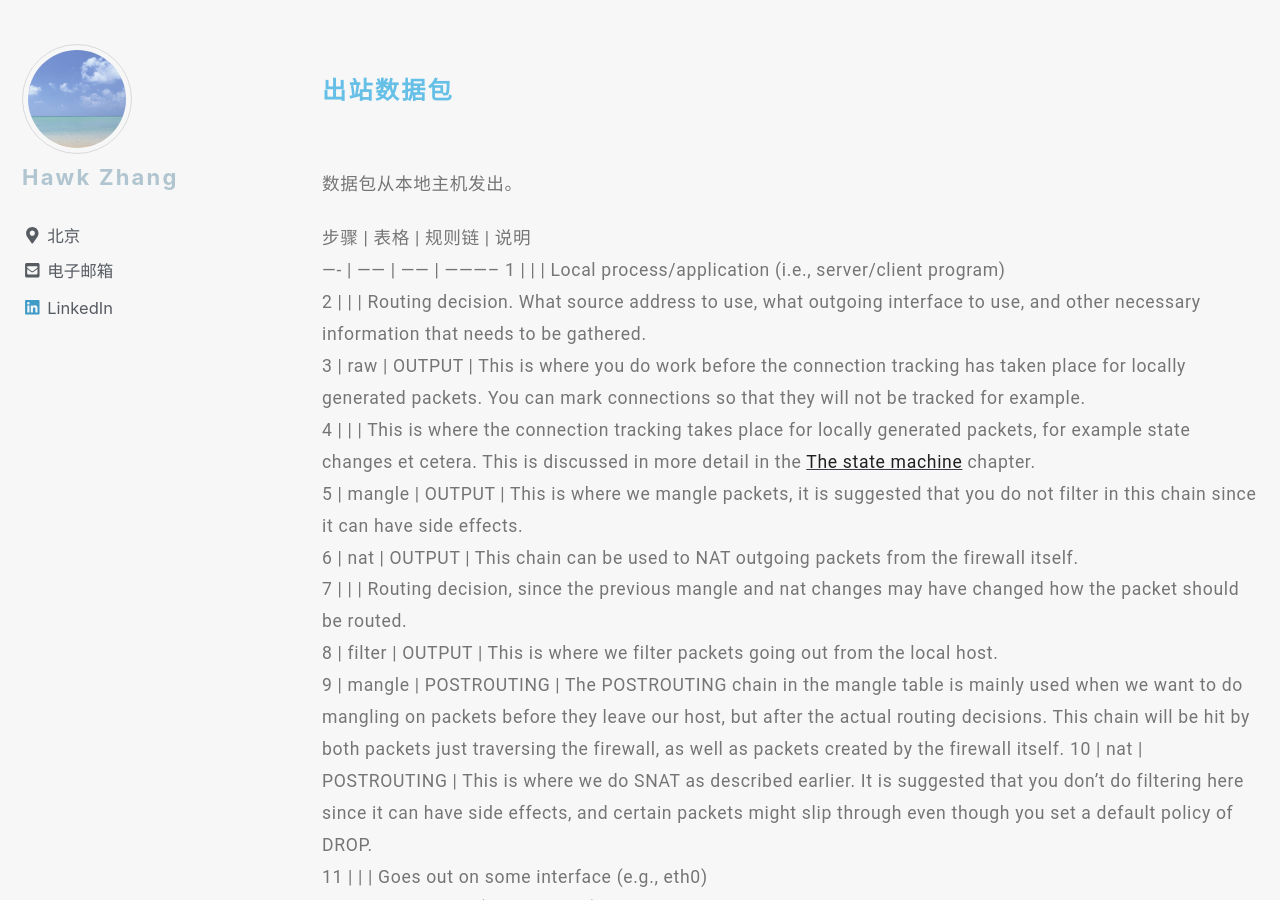
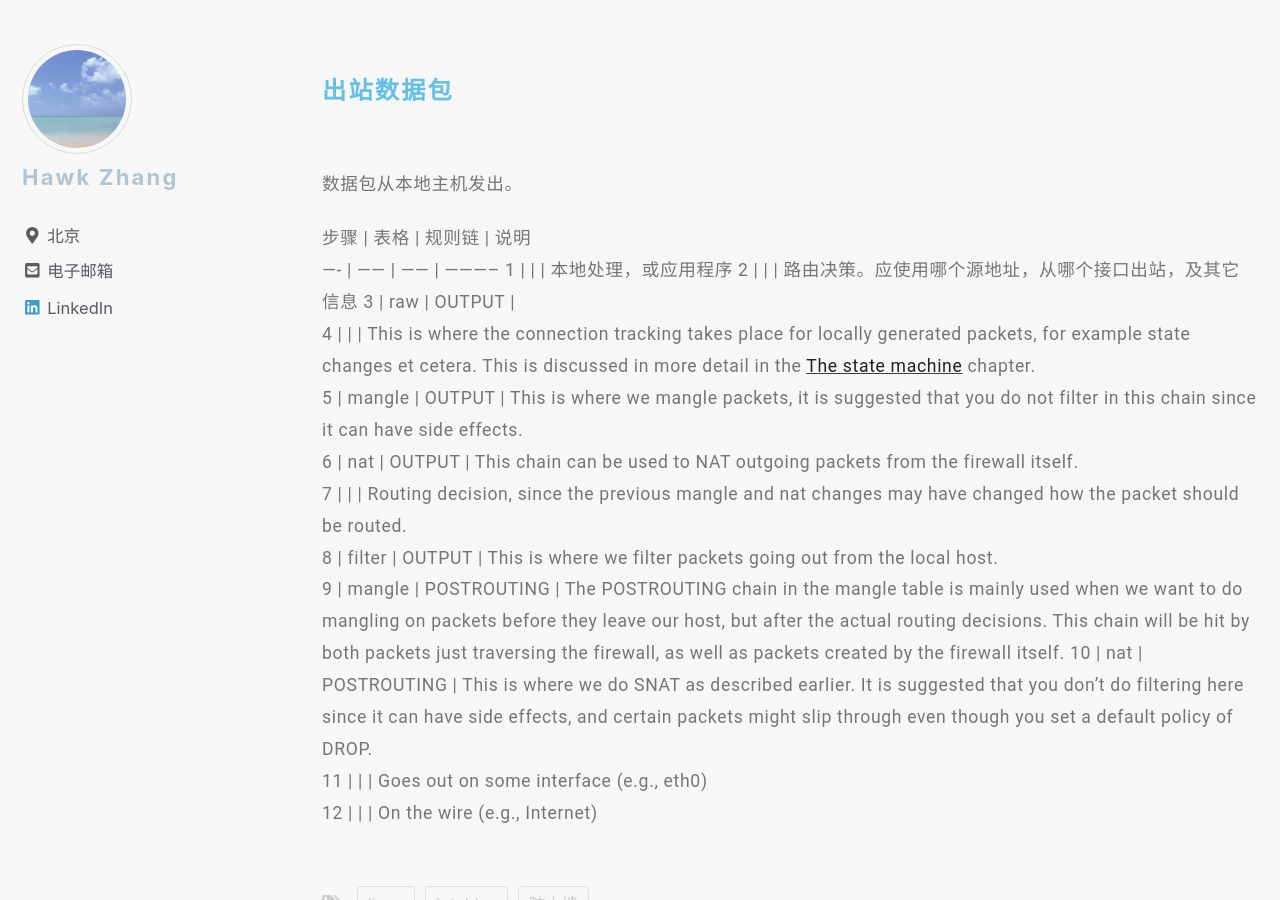
Before and after one commit to narru888/linotes_note, a Jekyll site: the page built from _posts/linux/tools/2015-02-01-iptables.md, in a window 1280 px wide and 900 px high, scrolled down 10906 px. Built offline with Jekyll 4.4.1, drawn with Linux system fonts in a browser that asks for light colours; nearby versions of some CDN libraries; a script that is not in the unit is left out.

Commit message:
update on 2018-08-26 18:20:01 CST

```diff
--- a/_posts/linux/tools/2015-02-01-iptables.md
+++ b/_posts/linux/tools/2015-02-01-iptables.md
@@ -402,14 +402,9 @@ DNAT 更适用于多个服务器。
 
 步骤 | 表格 | 规则链 | 说明
 ---- | ------ | ------ | -----------
-1    |        |             | Local process/application (i.e., server/client
-program)
-2    |        |             | Routing decision. What source address to use, what outgoing
-interface to use, and other necessary information that needs to be
-gathered.
-3    | raw    | OUTPUT      | This is where you do work before the connection tracking has
-taken place for locally generated packets. You can mark connections so that
-they will not be tracked for example.
+1    |        |             | 本地处理，或应用程序
+2    |        |             | 路由决策。应使用哪个源地址，从哪个接口出站，及其它信息
+3    | raw    | OUTPUT      |
 4    |        |             | This is where the connection tracking takes place for locally
 generated packets, for example state changes et cetera. This is discussed in
 more detail in the [_The state machine_](https://www.frozentux.net/iptables-tutorial/iptables-tutorial.html#STATEMACHINE) chapter.
```
